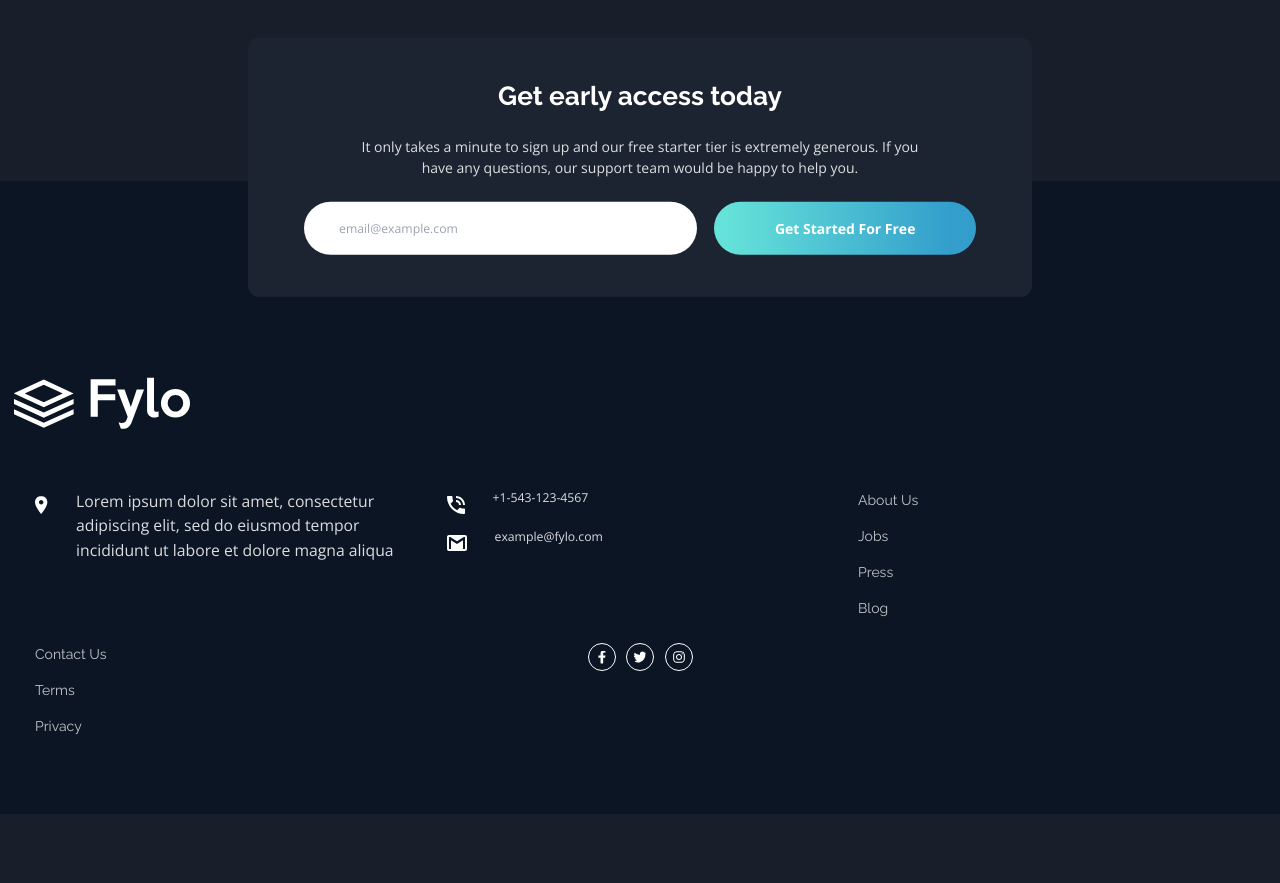
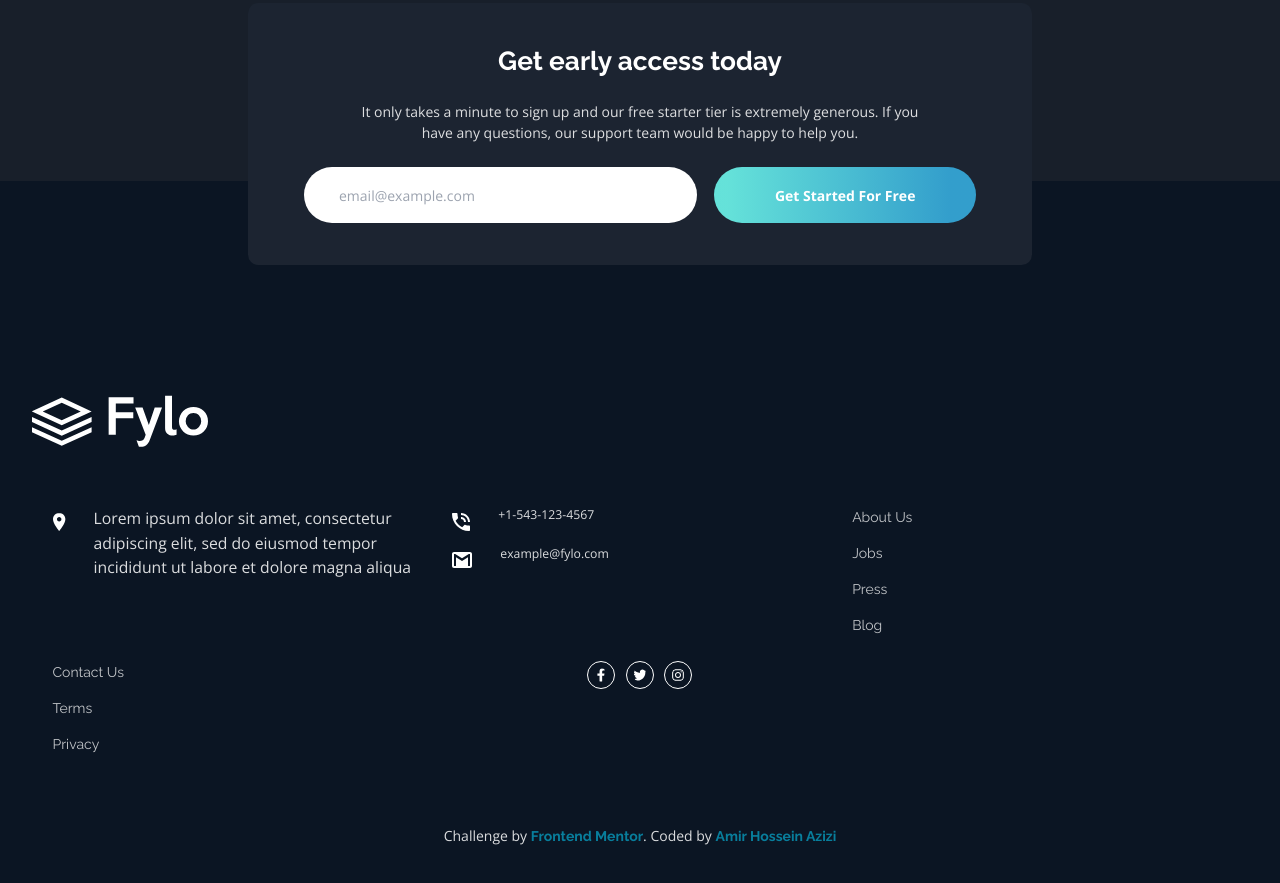
Before and after one commit to amirhazizi/fylo-dark-theme-landing-page, a website: page index.html in a window 1280 px wide. Shown: the part 2655-3538 px from the top of the page. Before the commit the page ends 3469 px from the top, so only its background shows below. Drawn offline with nearby package versions, Linux system fonts and the light colour scheme.

Commit message:
update styles

```diff
--- a/css/input.css
+++ b/css/input.css
@@ -58,9 +58,23 @@ p {
     opacity: .85;
 }
 
+/* custom scrollbar page */
+::-webkit-scrollbar {
+    width: 1.2rem;
+    background: var(--cl-DarkBlue-3);
+}
+
+::-webkit-scrollbar-thumb {
+    background: var(--cl-DarkBlue-4);
+    border-radius: 5rem;
+}
+
+::-webkit-scrollbar-thumb:hover {
+
+    background: var(--cl-DarkBlue-1);
+}
 
 /* actual css */
-
 /* header */
 header {
     background: linear-gradient(to bottom, var(--cl-DarkBlue-2),
@@ -83,7 +97,6 @@ header {
     fill: white;
 
 }
-
 
 /* footer */
 footer {
--- a/index.html
+++ b/index.html
@@ -371,7 +371,7 @@
           class="form flex flex-col space-y-5 md:flex-row md:space-y-0 md:gap-5 relative"
         >
           <input
-            class="rounded-full pl-10 p-5 text-clDarkBlue_1 text-sm focus:outline-clCyan md:w-3/5"
+            class="rounded-full pl-10 p-5 text-clDarkBlue_1 text-md focus:outline-clCyan md:w-3/5"
             type="text"
             placeholder="email@example.com"
           />
@@ -388,7 +388,7 @@
         </form>
       </div>
       <div
-        class="p-2 max-w-sm mx-auto space-y-7 md:p-0 md:max-w-3xl lg:max-w-5xl xl:max-w-custom"
+        class="p-2 max-w-sm mx-auto space-y-7 md:p-5 md:max-w-3xl lg:max-w-5xl xl:max-w-custom"
       >
         <!-- logo -->
         <img class="ml-4" src="./images/logo.svg" alt="logo.svg" />
@@ -521,6 +521,22 @@
           </div>
         </div>
       </div>
+      <div class="w-fit mx-auto mt-5">
+        <p>
+          Challenge by
+          <a
+            class="font-bold text-cyan-600 transition-colors hover:text-cyan-400"
+            href="https://www.frontendmentor.io?ref=challenge"
+            target="_blank"
+            >Frontend Mentor</a
+          >. Coded by
+          <a
+            class="font-bold text-cyan-600 transition-colors hover:text-cyan-400"
+            href="https://github.com/amirhazizi"
+            >Amir Hossein Azizi</a
+          >
+        </p>
+      </div>
     </footer>
     <!-- end footer -->
 
```
Also changed, not shown: css/styles.css.
